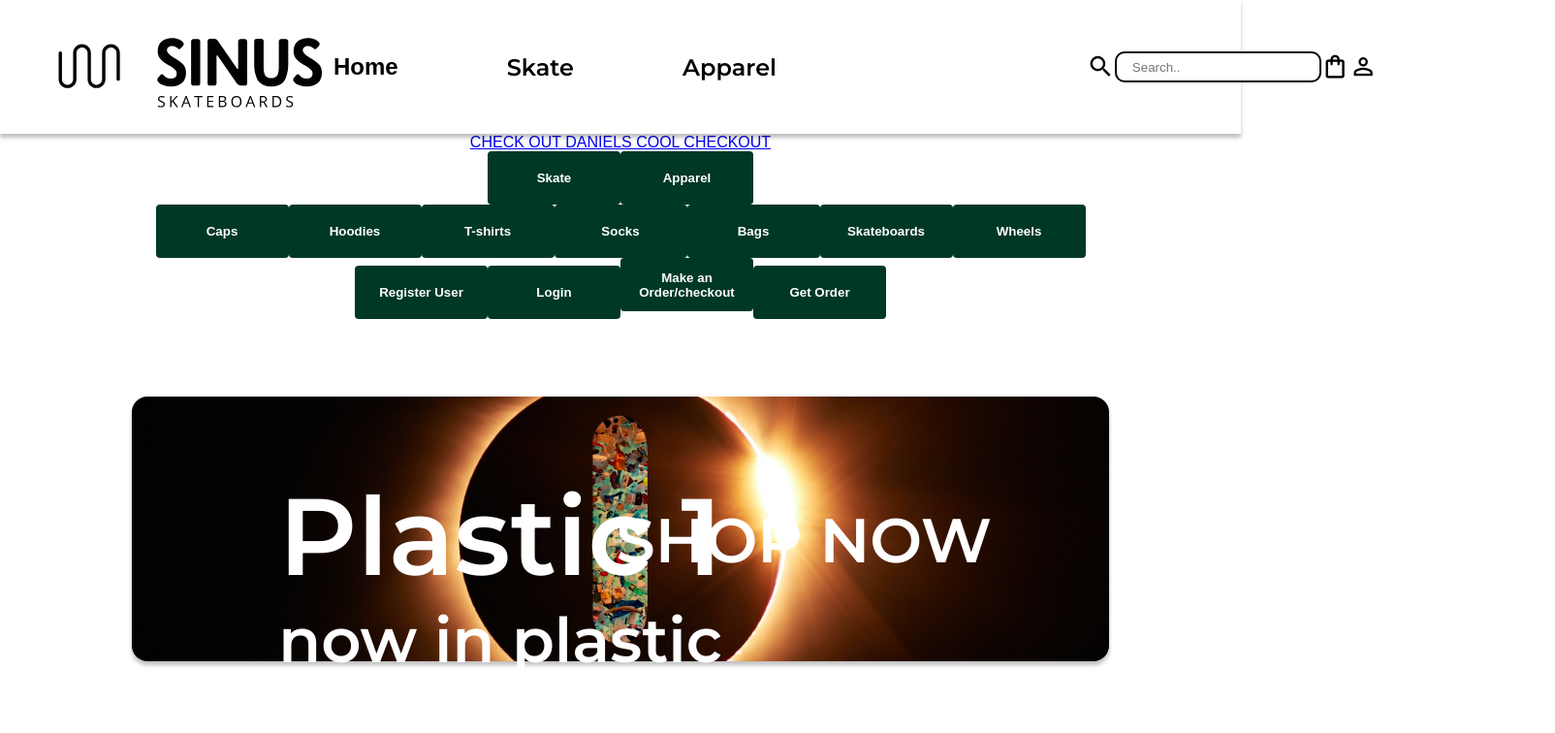
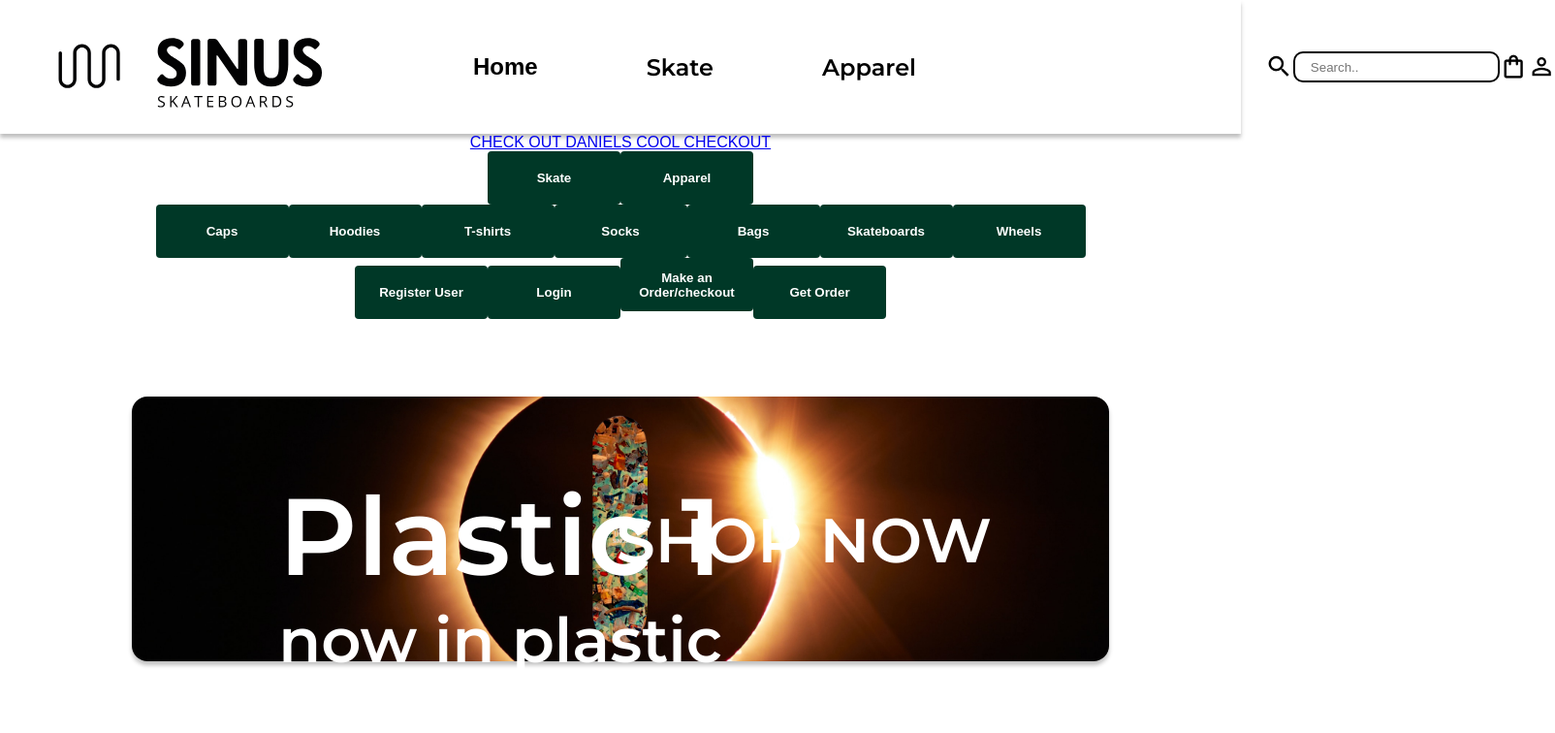
Before and after one commit to DanielPersson93/sinus-webshop, a Vue app: page / in a window 1280 px wide. Shown: the top 756 px of the page at 97% size, 1604 px wide, since content can reach past the window. Built offline with nearby package versions, Linux system fonts and the light colour scheme; a web font is replaced by a local one.

Commit message:
Spacing on nav Created some better alignment on the sinus-logo. Also commented away some code that didn't do anything

```diff
--- a/src/components/Navigator.vue
+++ b/src/components/Navigator.vue
@@ -191,15 +191,17 @@
   display: flex;
   padding: 1rem 2.5rem;
   align-items: center;
-  justify-content: space-between;
+  // justify-content: space-between;
   font-weight: 600;
-  position: relative;
+  // position: relative;
 }
+
 
 .links {
   display: flex;
   justify-content: space-between;
   gap: 7rem;
+  margin-left: 12%;
   align-items: center;
 }
 
@@ -207,11 +209,11 @@ input {
   padding: 0.4rem 1rem;
   border-radius: 10px;
   border: solid black 2.5px;
-  z-index: 30;
+  // z-index: 30;
 }
 
 	.search-field {
-		margin-left: 20rem;
+		margin-left: 30%;
 		width: 23rem;
 		display: flex;
 		justify-content: space-between;
@@ -230,7 +232,6 @@ input {
 }
 .category{
 position: relative;
-display: inline-block;
 }
 
 .search-results {
```
